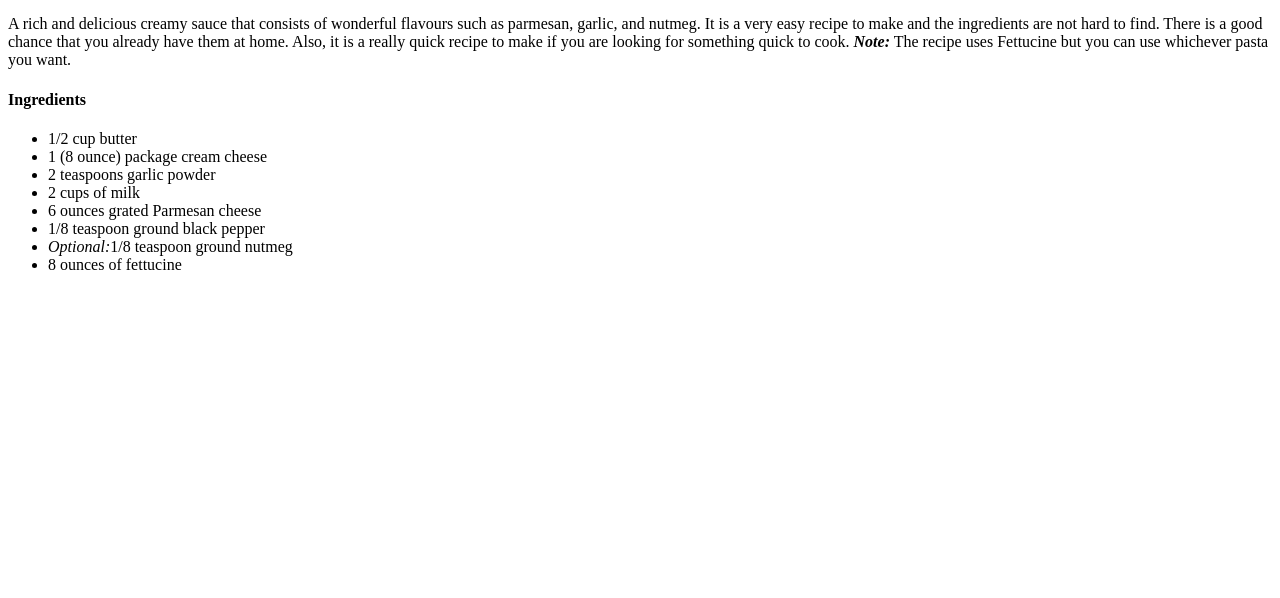
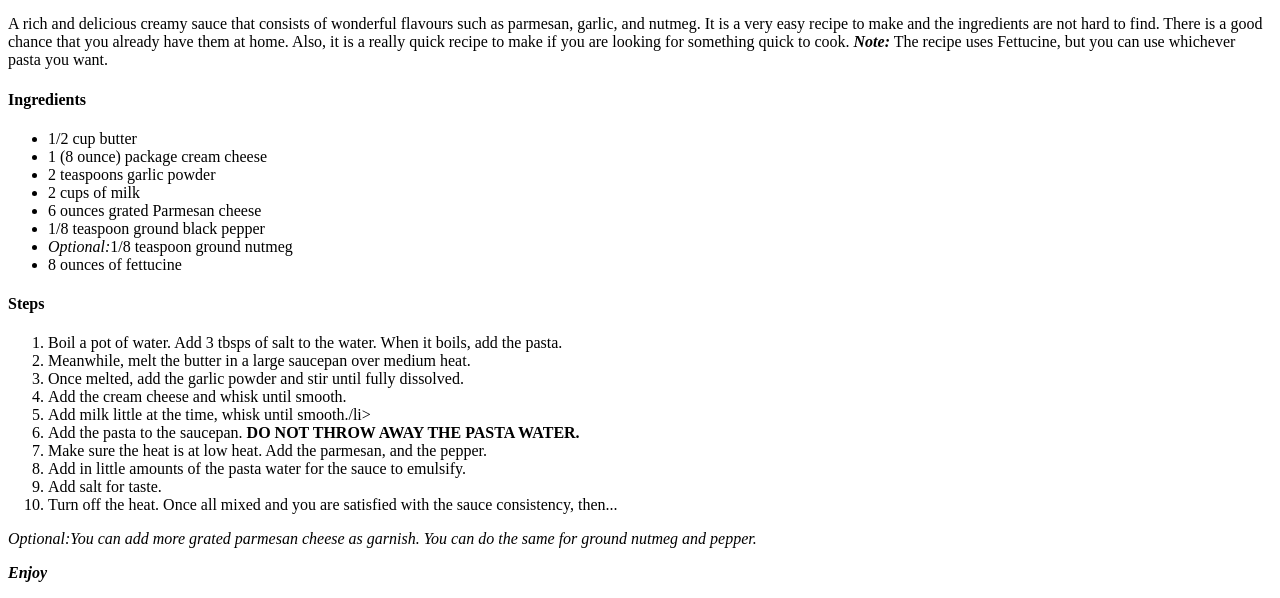
Before and after one commit to Vedant-G31/odin-recipes, a plain HTML site: page recipes/alfredo.html in a window 1280 px wide. Shown: the part 428-1026 px from the top of the page. Before the commit the page ends 800 px from the top, so only its background shows below. Drawn offline with Linux system fonts and the light colour scheme.

Commit message:
Add steps and correct grammar errors

```diff
--- a/recipes/alfredo.html
+++ b/recipes/alfredo.html
@@ -11,7 +11,7 @@
     <h3>Description</h3>
     <p>A rich and delicious creamy sauce that consists of wonderful flavours such as parmesan, garlic, and nutmeg. It is a very easy recipe to make and the ingredients are not hard to find.
         There is a good chance that you already have them at home. Also, it is a really quick recipe to make if you are looking for something quick to cook.
-        <em><strong>Note:</strong></em> The recipe uses Fettucine but you can use whichever pasta you want.
+        <em><strong>Note:</strong></em> The recipe uses Fettucine, but you can use whichever pasta you want.
     </p>
     <h4>Ingredients</h4>
     <ul>
@@ -25,5 +25,23 @@
         <li>8 ounces of fettucine</li>
     </ul>
 
+    <h4>Steps</h4>
+    <ol>
+        <li>Boil a pot of water. Add 3 tbsps of salt to the water. When it boils, add the pasta.</li>
+        <li>Meanwhile, melt the butter in a large saucepan over medium heat.</li>
+        <li>Once melted, add the garlic powder and stir until fully dissolved.</li>
+        <li>Add the cream cheese and whisk until smooth.</li>
+        <li>Add milk little at the time, whisk until smooth./li>
+        <li>Add the pasta to the saucepan. <strong>DO NOT THROW AWAY THE PASTA WATER.</strong></li>
+        <li>Make sure the heat is at low heat. Add the parmesan, and the pepper.</li>
+        <li>Add in little amounts of the pasta water for the sauce to emulsify.</li>
+        <li>Add salt for taste.</li>
+        <li>Turn off the heat. Once all mixed and you are satisfied with the sauce consistency, then...</li>
+
+    </ol>
+    <p><em>Optional:You can add more grated parmesan cheese as garnish. You can do the same for ground nutmeg and pepper.</em></p>
+    <p><em><strong>Enjoy</strong></em></p>
+
+
 </body>
 </html>
```
